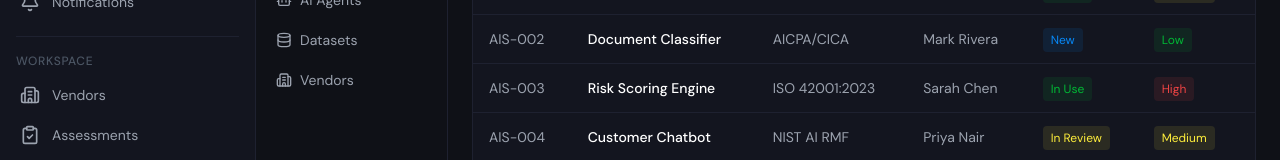
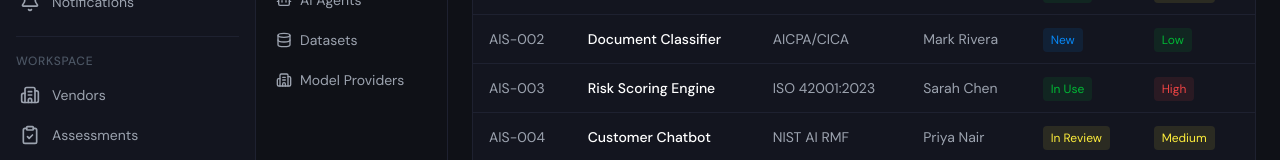
Before and after one commit to KevyMars/ai-gov, a Next.js app: page / in a window 1280 px wide. Both pictures are taken after a click on the button 436 px from the left and 714 px from the top of the page. Shown: the part 255-415 px from the top of the page. Built offline with nearby package versions, Linux system fonts and the light colour scheme.

Commit message:
feat: rename "Vendors" to "Model Providers" in AI Governance module
Update inventory sidebar and breadcrumb labels for clarity.

```diff
--- a/components/ai-governance-module.tsx
+++ b/components/ai-governance-module.tsx
@@ -37,7 +37,7 @@ const inventoryItems: { id: AIGovInventoryItem; label: string; icon: React.React
   { id: 'models', label: 'Models', icon: <Cpu className="w-4 h-4" /> },
   { id: 'ai-agents', label: 'AI Agents', icon: <Bot className="w-4 h-4" /> },
   { id: 'datasets', label: 'Datasets', icon: <Database className="w-4 h-4" /> },
-  { id: 'vendors', label: 'Vendors', icon: <Building2 className="w-4 h-4" /> },
+  { id: 'vendors', label: 'Model Providers', icon: <Building2 className="w-4 h-4" /> },
 ]
 
 export function AIGovernanceModule() {
--- a/components/top-bar.tsx
+++ b/components/top-bar.tsx
@@ -62,7 +62,7 @@ export function TopBar({ onSubscriptionClick }: TopBarProps) {
       'models': 'Models',
       'ai-agents': 'AI Agents',
       'datasets': 'Datasets',
-      'vendors': 'Vendors'
+      'vendors': 'Model Providers'
     }
     breadcrumbs.push({
       label: inventoryLabels[aiGovInventoryItem],
```
